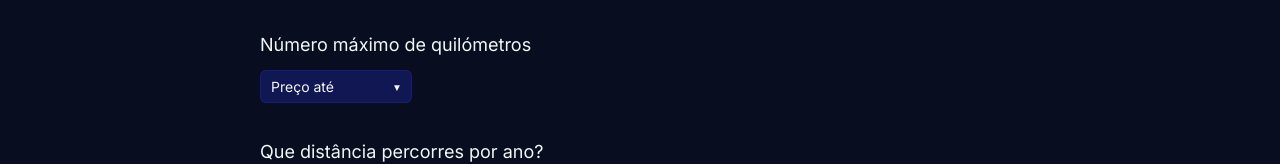
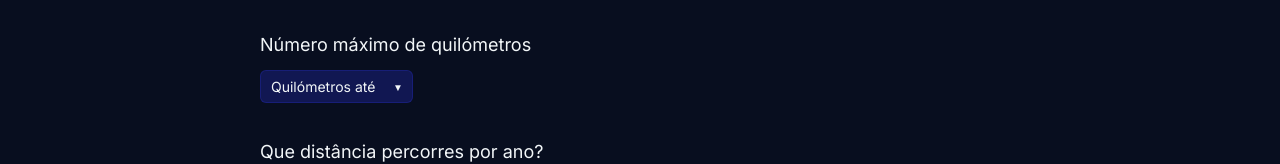
Before and after one commit to alexandrewhok/concealed-auto-exercise, a React (Vite) app: page /quiz in a window 1280 px wide. Shown: the part 243-407 px from the top of the page. Built offline with nearby package versions, Linux system fonts and the light colour scheme.

Commit message:
fix: placeholder text on dropdown corrected

```diff
--- a/src/components/QuestionBlock/index.tsx
+++ b/src/components/QuestionBlock/index.tsx
@@ -25,7 +25,7 @@ const QuestionBlock = (props: QuestionBlockProps) => {
 
       {question.type === "select" && (
         <Dropdown
-          placeholder="Preço até"
+          placeholder={question.placeholder ?? ""}
           options={question.options}
           value={selectedValue}
           onChange={(value) => onSelect?.(value)}
--- a/src/pages/Quiz/constants.ts
+++ b/src/pages/Quiz/constants.ts
@@ -5,6 +5,7 @@ export const QUESTIONS: Question[] = [
     id: "budget",
     title: "Qual é o teu orçamento máximo antes de impostos?",
     type: "select",
+    placeholder: "Preço até",
     options: [
       { value: "10000", label: "0 – 10 000 EUR" },
       { value: "12000", label: "12 000 EUR" },
@@ -20,6 +21,7 @@ export const QUESTIONS: Question[] = [
     id: "maxMileage",
     title: "Número máximo de quilómetros",
     type: "select",
+    placeholder: "Quilómetros até",
     options: [
       { value: "10000", label: "Até 10 000 km" },
       { value: "20000", label: "Até 20 000 km" },
--- a/src/pages/Quiz/models.ts
+++ b/src/pages/Quiz/models.ts
@@ -8,6 +8,7 @@ export type Question = {
   title: string;
   options: QuestionOption[];
   type: "single-choice" | "select";
+  placeholder?: string;
 };
 
 export type QuizAnswers = {
```
